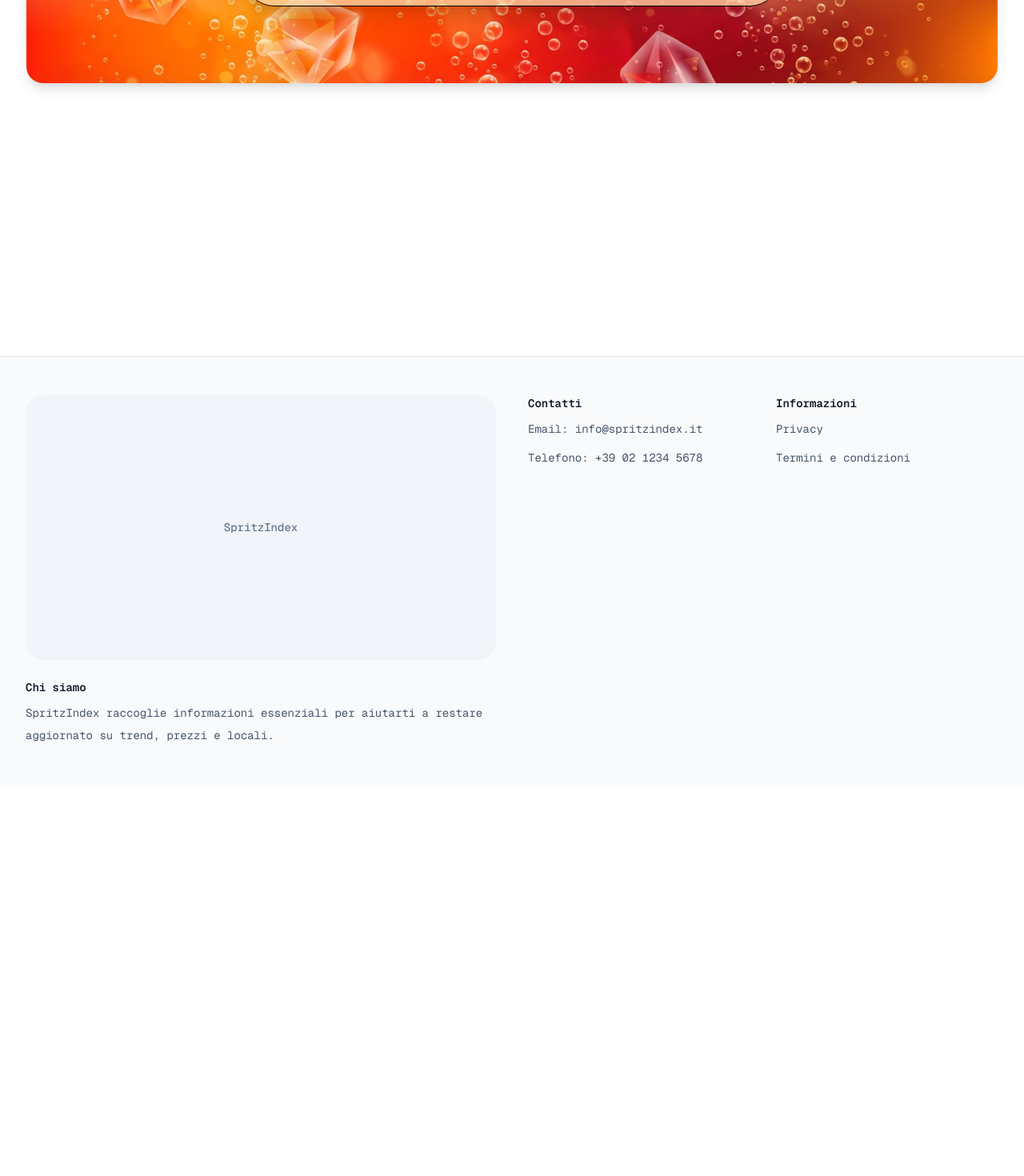
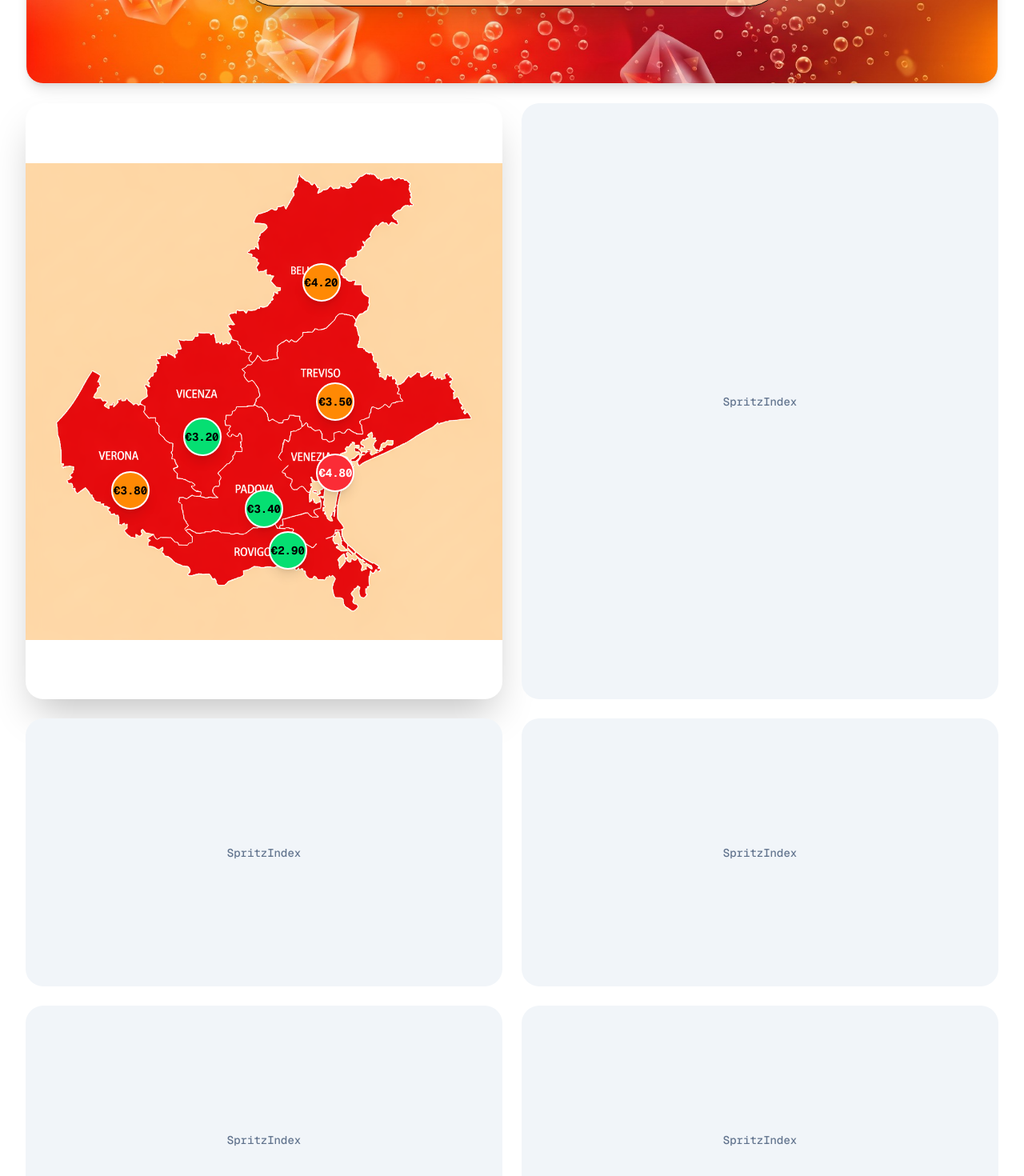
Before and after one commit to caprarogiacomo99/SpritzIndex, a Next.js app in the folder spritzindex/: page / in a window 1280 px wide. Shown: the part 540-2010 px from the top of the page at 80% size. Before the commit the page ends 1521 px from the top, so only its background shows below. Built offline with nearby package versions, Linux system fonts and the light colour scheme.

Commit message:
mofiche con mappa nuova

```diff
--- a/spritzindex/app/(home)/page.tsx
+++ b/spritzindex/app/(home)/page.tsx
@@ -1,7 +1,44 @@
 import Image from "next/image";
+import { AspectRatio } from "@/components/ui/aspect-ratio";
 
-export default function Home() {
-  // Variabili fisse che diventeranno dinamiche
+
+// Sostituire questo array con il risultato della tua query al DB
+const getPrezziDalDB = async () => {
+  return [
+    { provincia: "Belluno", prezzo: 4.20 },
+    { provincia: "Treviso", prezzo: 3.50 },
+    { provincia: "Vicenza", prezzo: 3.20 },
+    { provincia: "Verona", prezzo: 3.80 },
+    { provincia: "Padova", prezzo: 3.40 },
+    { provincia: "Venezia", prezzo: 4.80 },
+    { provincia: "Rovigo", prezzo: 2.90 },
+  ];
+};
+
+
+
+// Mappa statice delle coordinate in percentuale sull'immagine per ogni provincia
+//Usando le percentuali, se guardi il sito da un cellulare o da un monitor 4K, il pallino di Venezia rimarrà sempre sul 72% della larghezza e sul 62% dell'altezza della mappa.
+const coordinateProvince: Record<string, { top: string; left: string }> = {
+  "Belluno": { top: "30%", left: "62%" },
+  "Treviso": { top: "50%", left: "65%" },
+  "Vicenza": { top: "56%", left: "37%" },
+  "Verona":  { top: "65%", left: "22%" },
+  "Padova":  { top: "68%", left: "50%" },
+  "Venezia": { top: "62%", left: "65%" },
+  "Rovigo":  { top: "75%", left: "55%" },
+};
+
+// 3. Funzione per colorare il pallino in base al prezzo (es. semaforo)
+const getColorePrezzo = (prezzo: number) => {
+  if (prezzo >= 4.5) return "bg-red-500 text-white"; // Caro
+  if (prezzo >= 3.5) return "bg-orange-400 text-black"; // Medio
+  return "bg-green-400 text-black"; // Economico
+};
+
+export default async function MapOverlay() {
+  // variabile) in cui verranno salvati
+  const datiPrezzi = await getPrezziDalDB()
   const countBars = 6522;
   const countProvinces = 32;
 
@@ -35,6 +72,90 @@ export default function Home() {
         </div>
       </div>
 
+      {/* Box per la mappa */}
+      <div className="grid w-full gap-6 grid-cols-1 md:grid-cols-2 items-center">
+          <div className="relative w-full aspect-[4/5] rounded-3xl overflow-hidden shadow-2xl ">
+
+              {/* Immagine di sfondo */}
+              <Image
+                src="/new-mappa-veneto.png"
+                alt="Mappa del Veneto"
+                fill
+                priority // Dice a Next.js di caricarla subito (risolve l'avviso LCP)
+                sizes="(max-width: 768px) 100vw, 50vw" // Su mobile occupa il 100% della larghezza, su PC la metà (risolve l'avviso sizes)
+                className="object-contain"
+              />
+
+              {/* Generiamo i pallini dinamicamente */}
+              {datiPrezzi.map((dato) => {
+                const coord = coordinateProvince[dato.provincia];
+
+                // Se per qualche motivo manca la coordinata, non renderizziamo il punto
+                if (!coord) return null;
+
+                return (
+                  <div
+                    key={dato.provincia}
+                    className={`absolute flex items-center justify-center w-12 h-12 -ml-6 -mt-6 rounded-full border-2 border-white shadow-lg font-bold text-sm z-10 transition-transform hover:scale-110 cursor-pointer ${getColorePrezzo(dato.prezzo)}`}
+                    style={{
+                      top: coord.top,
+                      left: coord.left,
+                    }}
+                    title={`Prezzo medio a ${dato.provincia}`}
+                  >
+                    €{dato.prezzo.toFixed(2)}
+                  </div>
+                );
+              })}
+           </div>
+
+            {/* Box statistiche */}
+            <div className="w-full font-bold text-black max-w-2xl mx-auto">
+              <AspectRatio ratio={4/5} className="w-full overflow-hidden rounded-3xl bg-slate-100">
+                <div className="flex h-full items-center justify-center text-sm font-medium text-slate-500">
+                  SpritzIndex
+                </div>
+              </AspectRatio>
+            </div>
+
+            {/* Primo box statistiche */}
+        <div className="w-full font-bold text-black max-w-2xl mx-auto">
+          <AspectRatio ratio={16 / 9} className="w-full overflow-hidden rounded-3xl bg-slate-100">
+            <div className="flex h-full items-center justify-center text-sm font-medium text-slate-500">
+              SpritzIndex
+            </div>
+          </AspectRatio>
+        </div>
+
+        {/* Secondo box statistiche */}
+        <div className="w-full font-bold text-black max-w-2xl mx-auto">
+          <AspectRatio ratio={16 / 9} className="w-full overflow-hidden rounded-3xl bg-slate-100">
+            <div className="flex h-full items-center justify-center text-sm font-medium text-slate-500">
+              SpritzIndex
+            </div>
+          </AspectRatio>
+        </div>
+
+        {/* Terzo box statistiche */}
+        <div className="w-full font-bold text-black max-w-2xl mx-auto">
+          <AspectRatio ratio={16 / 9} className="w-full overflow-hidden rounded-3xl bg-slate-100">
+            <div className="flex h-full items-center justify-center text-sm font-medium text-slate-500">
+              SpritzIndex
+            </div>
+          </AspectRatio>
+        </div>
+
+        {/* Quarto box statistiche */}
+        <div className="w-full font-bold text-black max-w-2xl mx-auto">
+          <AspectRatio ratio={16 / 9} className="w-full overflow-hidden rounded-3xl bg-slate-100">
+            <div className="flex h-full items-center justify-center text-sm font-medium text-slate-500">
+              SpritzIndex
+            </div>
+          </AspectRatio>
+        </div>
+
+        </div>
+
     </main>
   );
 }
--- a/spritzindex/app/components/footer.tsx
+++ b/spritzindex/app/components/footer.tsx
@@ -6,11 +6,7 @@ const Footer = () => {
       <div className="mx-auto max-w-7xl px-4 py-12 sm:px-6 lg:px-8">
         <div className="grid gap-10 lg:grid-cols-2">
           <div className="space-y-6">
-            <AspectRatio ratio={16 / 9} className="w-full overflow-hidden rounded-3xl bg-slate-100">
-              <div className="flex h-full items-center justify-center text-sm font-medium text-slate-500">
-                SpritzIndex
-              </div>
-            </AspectRatio>
+
             <div className="space-y-2">
               <p className="text-sm font-semibold text-slate-900">Chi siamo</p>
               <p className="text-sm leading-7 text-slate-600">
```
Also changed, not shown: spritzindex/public/new-mappa-veneto.png (added).
